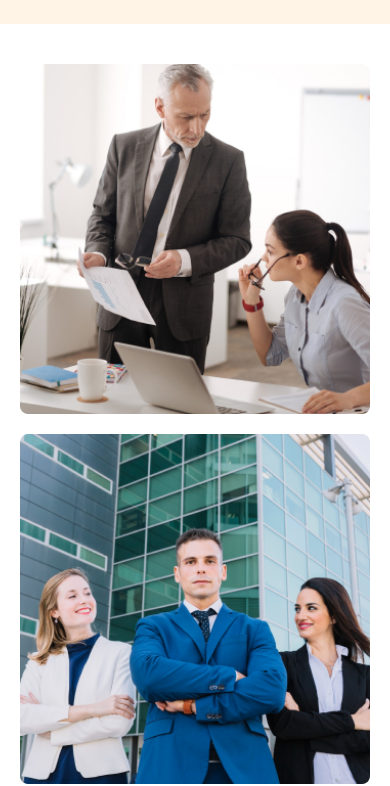
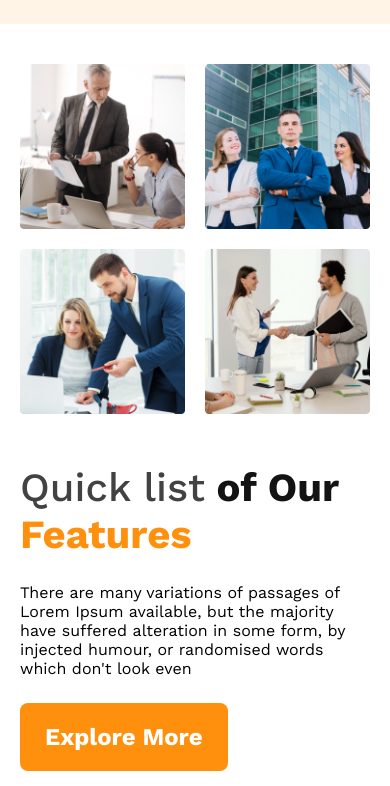
Before and after one commit to mdhasim2001/g3-architects-website, a plain HTML site: page index.html in a window 390 px wide. Shown: the part 932-1718 px from the top of the page. Drawn offline with nearby package versions, Linux system fonts and the light colour scheme.

Commit message:
revition

```diff
--- a/CSS/style.css
+++ b/CSS/style.css
@@ -220,7 +220,7 @@ main{
     }
 
     .future__container .img__content{
-        grid-template-columns: 1fr;
+        grid-template-columns: repeat(2, 1fr);
         width: 100%;
     }
 
@@ -274,7 +274,7 @@ main{
     }
 
     .future__container .img__content{
-        /* grid-template-columns: repeat(); */
+        grid-template-columns: repeat(2, 1fr);
         width: 100%;
     }
 
```
